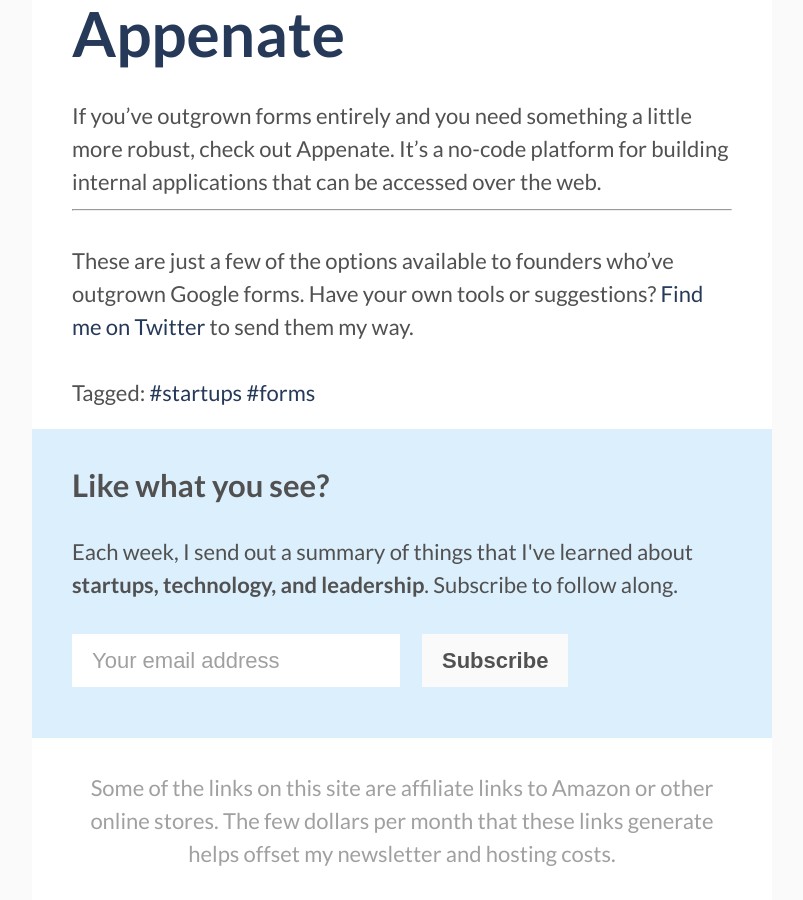
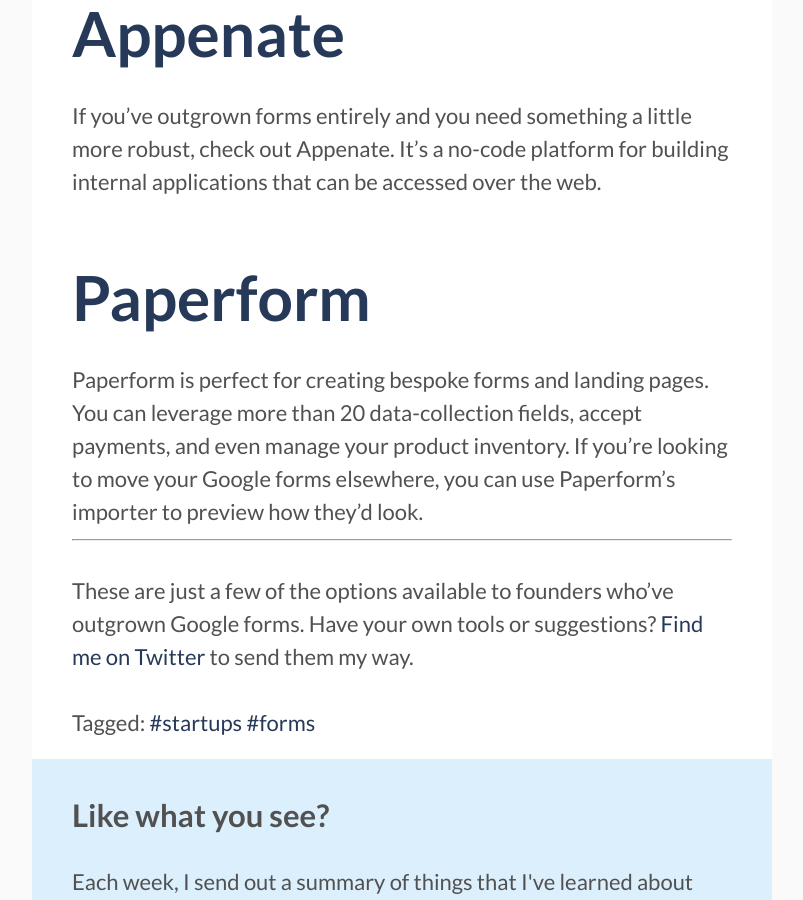
Before and after one commit to karllhughes/personal-blog-5, a Jekyll site: the page built from _posts/2018-07-19-google-forms-alternatives.md, in a window 1280 px wide and 900 px high, scrolled down 4552 px. Shown: the whole window, without its empty margins (238-1041 px from the left). Built offline with Jekyll 4.4.1, drawn with Linux system fonts in a browser that asks for light colours.

Commit message:
Updating paperform

```diff
--- a/_posts/2018-07-19-google-forms-alternatives.md
+++ b/_posts/2018-07-19-google-forms-alternatives.md
@@ -54,6 +54,9 @@
 
 If you've outgrown forms entirely and you need something a little more robust, check out Appenate. It's a no-code platform for building internal applications that can be accessed over the web.
 
+## [Paperform](https://paperform.co/)
+Paperform is perfect for creating bespoke forms and landing pages. You can leverage more than 20 data-collection fields, accept payments, and even manage your product inventory. If you're looking to move your Google forms elsewhere, you can use Paperform's importer to preview how they'd look.
+
 -----
 
 These are just a few of the options available to founders who've outgrown Google forms. Have your own tools or suggestions? [Find me on Twitter](https://twitter.com/karllhughes) to send them my way.
```
